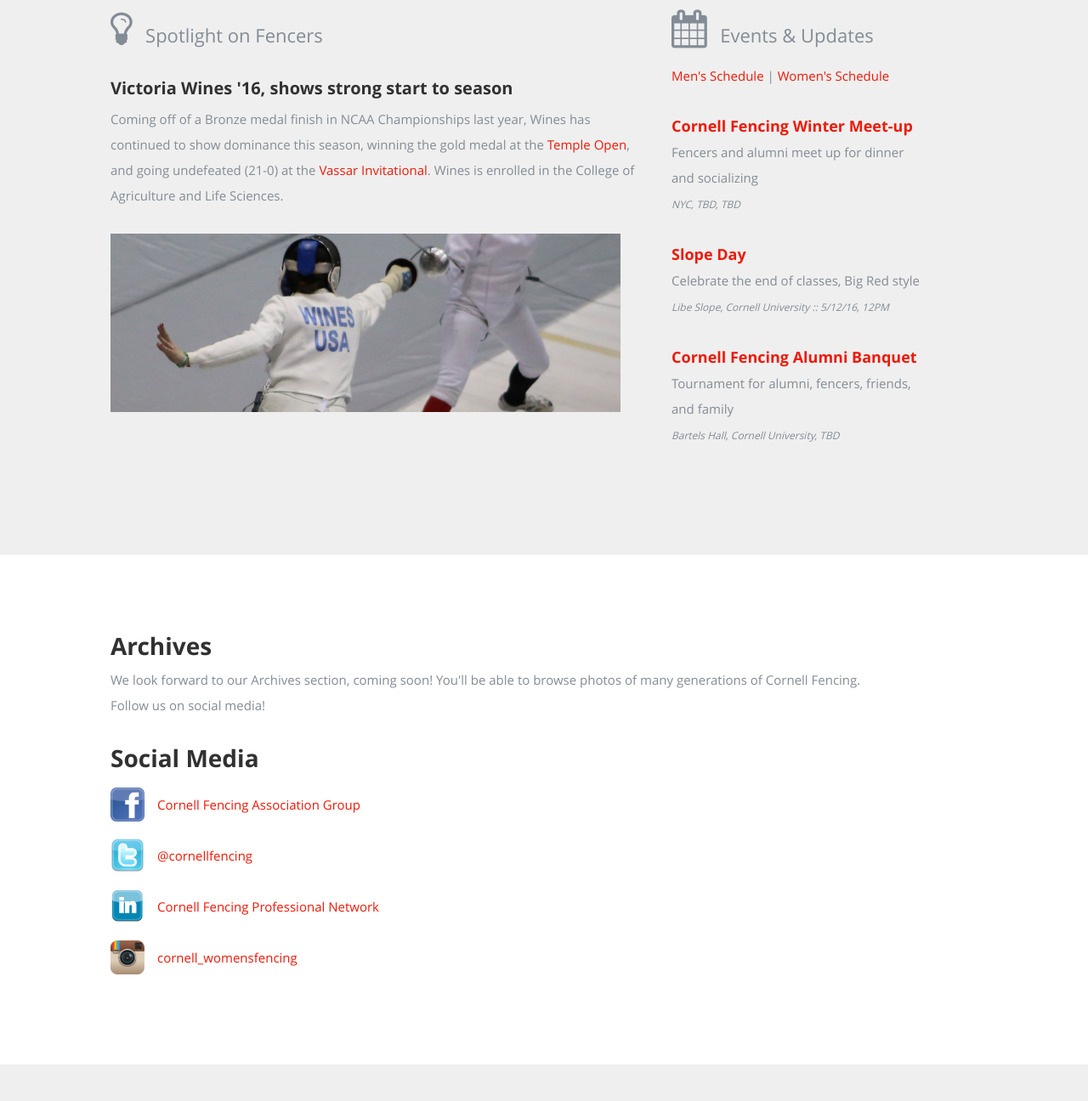
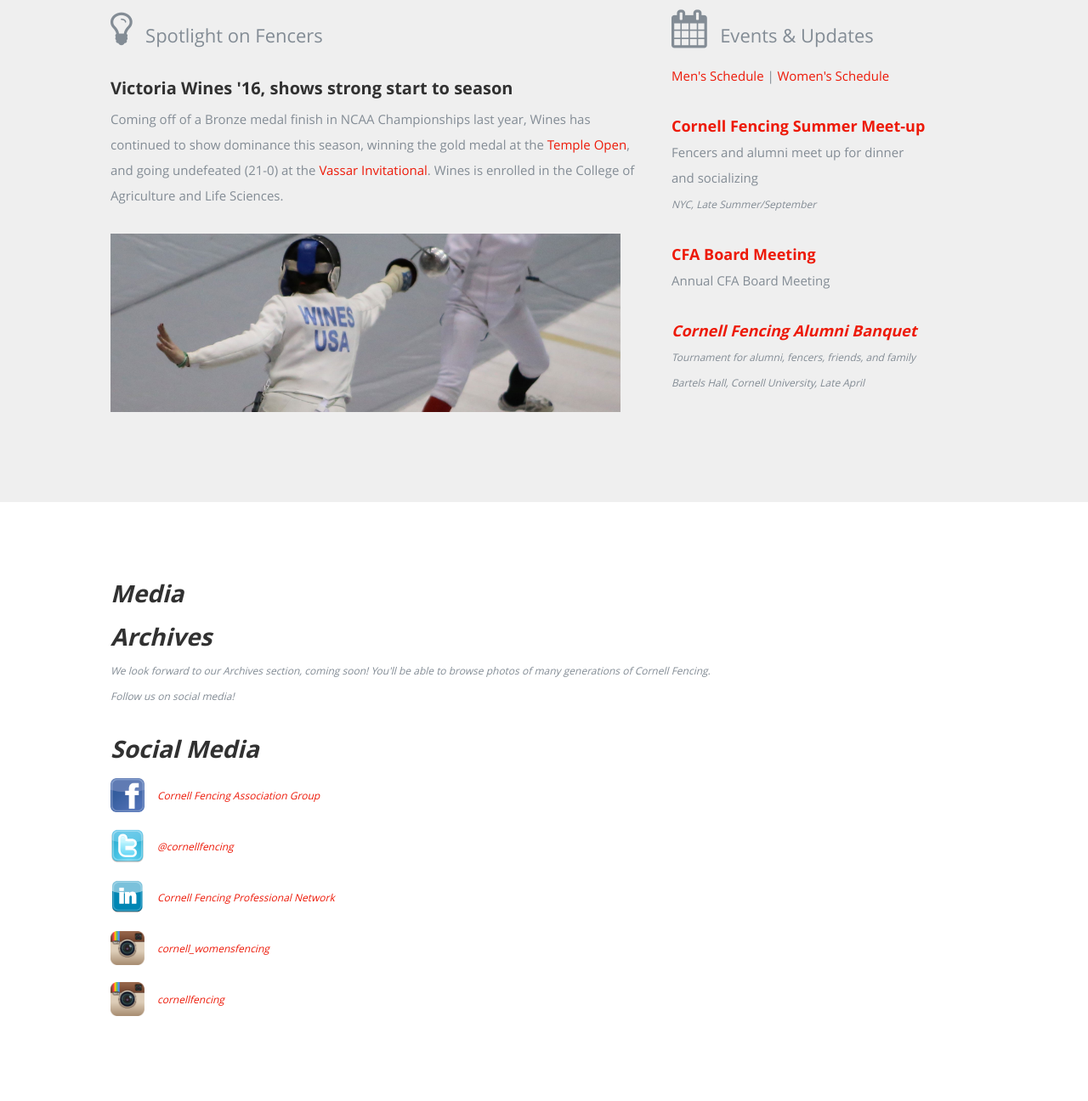
Before and after one commit to fortynachos/cornellfencingv4, a plain HTML site: page app/index.html in a window 1280 px wide. Shown: the part 1564-2860 px from the top of the page at 85% size. Drawn offline with nearby package versions, Linux system fonts and the light colour scheme.

Commit message:
Some tiny fixes and updates to the content of index.html

```diff
--- a/app/index.html
+++ b/app/index.html
@@ -183,22 +183,22 @@
                     <a href="http://cornellfencing.com/schedule/currentschedule">Men's Schedule</a> |
                     <a href="http://www.cornellbigred.com/schedule.aspx?path=fencing&">Women's Schedule</a>
                    <p>
-                   <h5>Cornell Fencing Winter Meet-up</h5>
+                   <h5>Cornell Fencing Summer Meet-up</h5>
                    <p>
                        Fencers and alumni meet up for dinner and socializing<br>
-                       <i style="font-size: 12px;">NYC, TBD, TBD</i>
+                       <i style="font-size: 12px;">NYC, Late Summer/September</i>
                    </p>
 
-                   <h5>Slope Day</h5>
+                   <h5>CFA Board Meeting</h5>
                    <p>
-                       Celebrate the end of classes, Big Red style<br>
-                       <i style="font-size: 12px;">Libe Slope, Cornell University :: 5/12/16, 12PM</i>
+                       Annual CFA Board Meeting<br>
+                       <i style="font-size: 12px;"Cornell University, October</i>
                    </p>
 
                    <h5>Cornell Fencing Alumni Banquet</h5>
                    <p>
                        Tournament for alumni, fencers, friends, and family<br>
-                       <i style="font-size: 12px;">Bartels Hall, Cornell University, TBD</i>
+                       <i style="font-size: 12px;">Bartels Hall, Cornell University, Late April</i>
                    </p>
                </div>
            </div>
@@ -210,6 +210,7 @@
    <section id="media" style="padding: 90px 0 72px; background: #fff;">
        <div class="row add-bottom">
           <div class="twelve columns">
+            <h2 class="title-margin-bottom">Media</h2>
                <h2>Archives</h2>
                <p>We look forward to our Archives section, coming soon!  You'll be able to browse photos of many generations of Cornell Fencing.<br>
                Follow us on social media!
@@ -247,6 +248,14 @@
                          </td>
                          <td class="social-media-table-cell">
                               <a href="https://instagram.com/cornell_womensfencing/">cornell_womensfencing</a>
+                         </td>
+                    </tr>
+                    <tr>
+                         <td class="social-media-table-cell">
+                              <img src="./images/instagram-icon.png" class="social-media-icons">
+                         </td>
+                         <td class="social-media-table-cell">
+                              <a href="https://instagram.com/cornellfencing/">cornellfencing</a>
                          </td>
                     </tr>
                </table>
@@ -312,10 +321,8 @@
                 <dd>Gabriel Ayache '07</dd>
                 <dd>Merri Iannetti '99</dd>
                 <dd>Matthew Laks '15</dd>
-                <dd>Nina Imandar '94</dd>
+                <dd>Nina Inamdar '94</dd>
                 <dd>Mark Belcher '80</dd>
-                <dt>Head Fencing Coach</dt>
-                <dd>Coach Iryna Dolgikh</dd>
                 <dt>Cornell University Director of Athletics</dt>
                 <dd>Andy Noel</dd>
                </dl>
```
